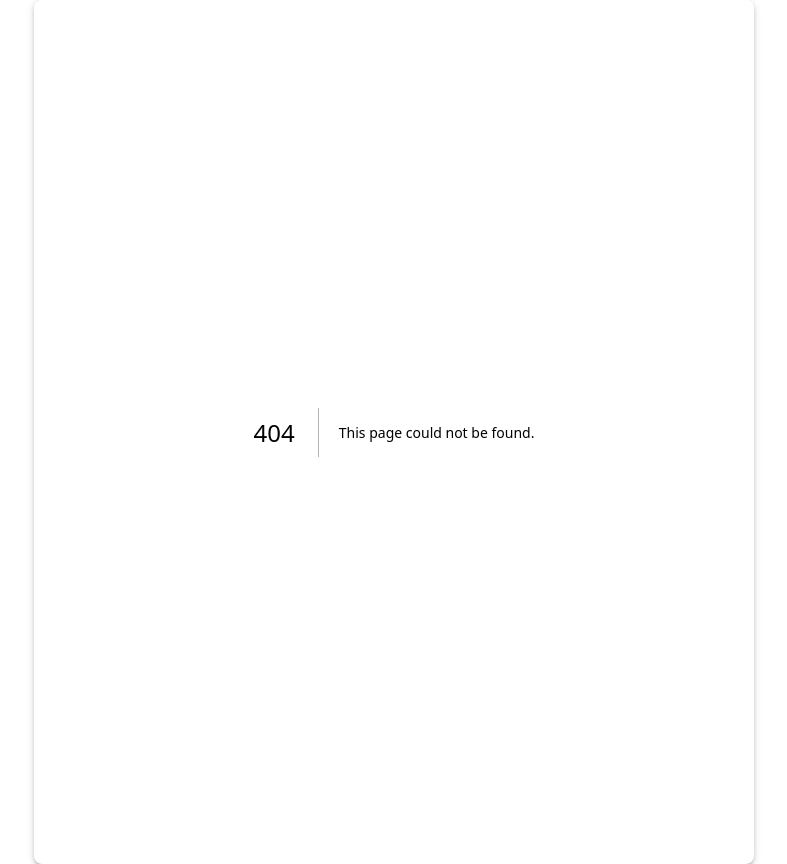
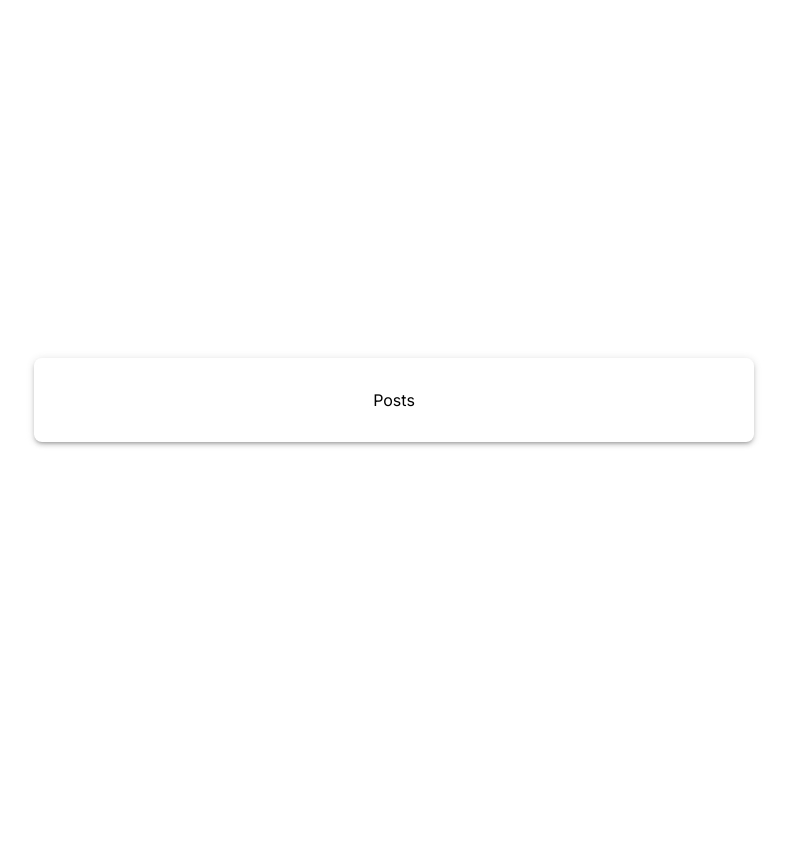
Before and after one commit to NedzadDonlagic04/nextjs-prisma-opinion-rater, a Next.js app: page /posts in a window 1280 px wide. Before the commit this address had no page. Shown: the whole page, without its empty margins (246-1033 px from the left). After the commit the page ends 800 px from the top, so only its background shows below. Built offline with nearby package versions, Linux system fonts and the light colour scheme.

Commit message:
Added default export for posts page

```diff
--- /dev/null
+++ b/app/posts/page.tsx
@@ -0,0 +1,3 @@
+export default function Posts() {
+    return <p>Posts</p>;
+}
```
